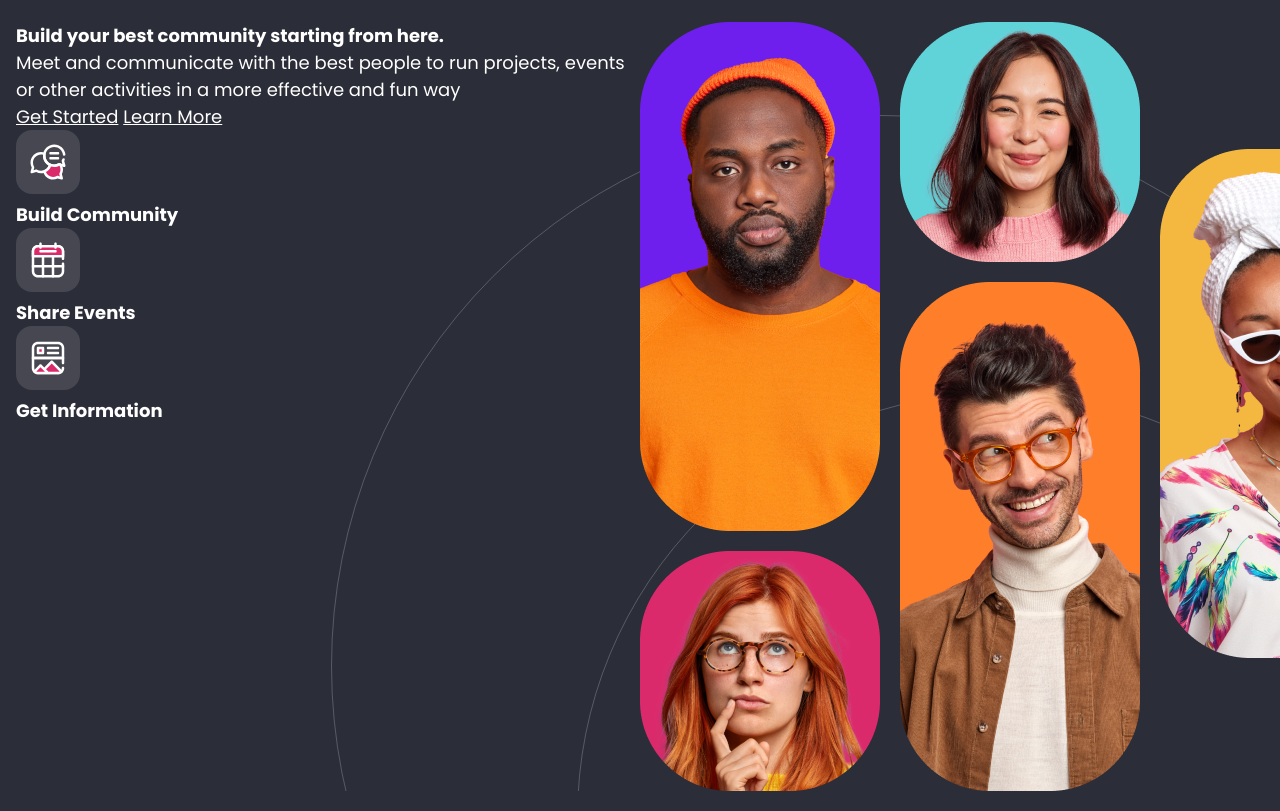
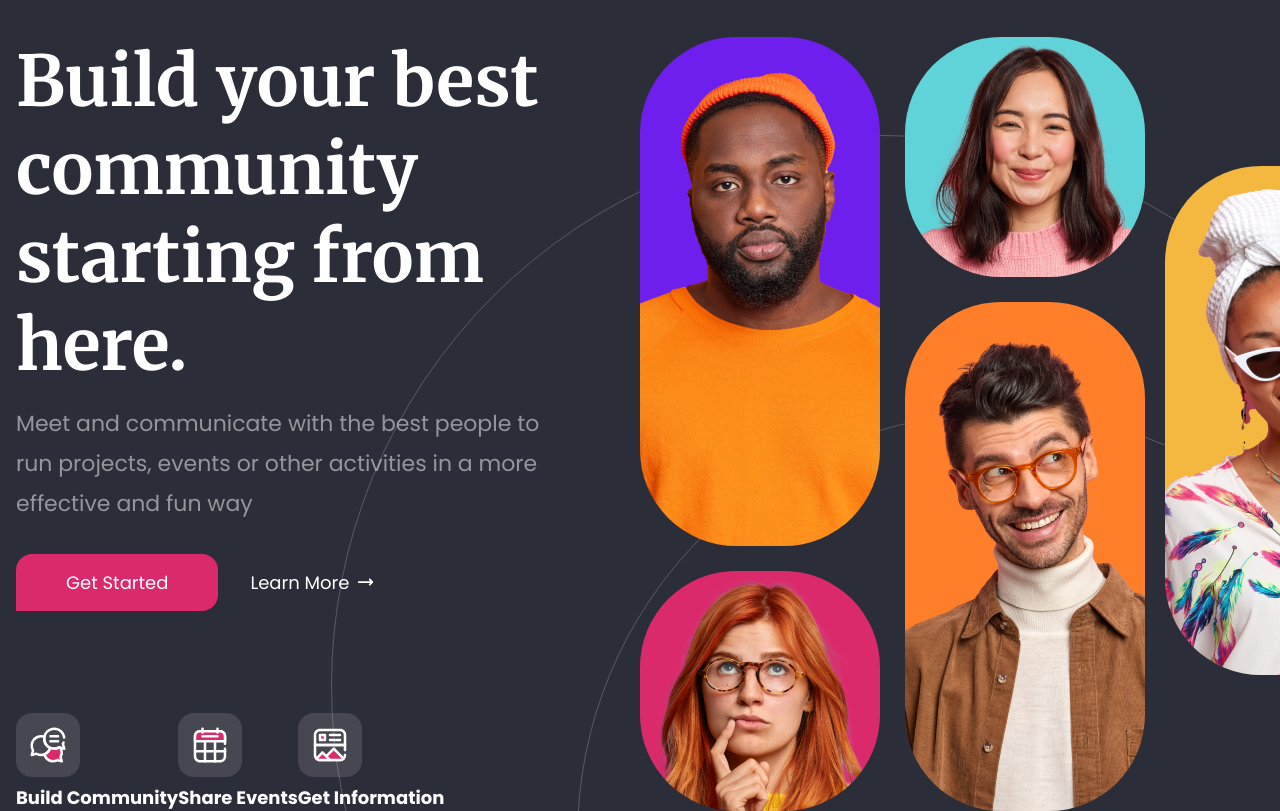
Before and after one commit to jrramoncp/online_forum_header, a website built with Vite: page index.html in a window 1280 px wide. Shown: the part 66-877 px from the top of the page. Built offline with nearby package versions, Linux system fonts and the light colour scheme.

Commit message:
hero styles

```diff
--- a/index.html
+++ b/index.html
@@ -25,15 +25,15 @@
         <section class="hero">
           <!-- hero main -->
           <div class="hero__main">
-            <h1 class="hero__tittle">
+            <h1 class="hero__title">
               Build your best community starting from here.
             </h1>
             <p>
               Meet and communicate with the best people to run projects, events or other activities in a more effective and fun way
             </p>
             <ul class="hero__links">
-              <a href="" class="btn">Get Started</a>
-              <a href="">Learn More</a>
+              <li><a href="" class="btn">Get Started</a></li>
+              <li><a href="" class="arrow">Learn More</a></li>
             </ul>
           </div>
 
@@ -58,13 +58,13 @@
 
         <div class="img__container">
           <div class="container1">
-            <img src="/img/man-1.png" alt="man in orange shirt" class="item1">
-            <img src="/img/woman-1.png" alt="woman whith glasses" class="item2">
-            <img src="/img/woman-2.png" alt="woman smiling" class="item3">
-            <img src="/img/man-2.png" alt="man with glasses" class="item4">
+            <img src="/img/man-1.png" alt="man in orange shirt" class="item1 big">
+            <img src="/img/woman-1.png" alt="woman whith glasses" class="item2 small">
+            <img src="/img/woman-2.png" alt="woman smiling" class="item3 small">
+            <img src="/img/man-2.png" alt="man with glasses" class="item4 big">
           </div>
           <div class="container2">
-            <img src="/img/woman-3.png" alt="woman with sunglasses smiling" class="item5">
+            <img src="/img/woman-3.png" alt="woman with sunglasses smiling" class="item5 big">
           </div>
 
         </div>
--- a/src/sass/abstract/__variables.scss
+++ b/src/sass/abstract/__variables.scss
@@ -8,6 +8,7 @@
 $font-tertiary-color: #ABABAB;
 $red-color: #DB2A6B;
 $background-color: #2B2D38;
+$gold-shadow: rgba(255, 215, 0, 0.7);
 
 //FONT WEIGHT
 
--- a/src/sass/layout/_header.scss
+++ b/src/sass/layout/_header.scss
@@ -6,7 +6,7 @@
     justify-content: space-between;
     align-items: center;
     padding-top: 25px;
-    padding-bottom: 25px;
+    padding-bottom: 40px;
     .main__nav{
         ul{
             @include m.reset-list();
--- a/src/sass/layout/_main.scss
+++ b/src/sass/layout/_main.scss
@@ -3,8 +3,67 @@
 
 main{
     display: flex;
+    justify-content: space-between;
+    section.hero{
+        display: flex;
+        flex-direction: column;
+        justify-content: space-between;
+        max-width: 45%;
+        // HERO MAIN
+        .hero__main{
+            .hero__title{
+                font-size: 70px;
+                font-weight: v.$font-bold;
+                font-family: v.$title-font;
+                margin-bottom: 15px;
+            }
+
+            p{
+                font-size: 22px;
+                color: v.$font-secondary-color;
+                line-height: 40px;
+                margin-bottom: 30px;
+            }
+
+            .hero__links{
+                @include m.reset-list();
+                .arrow{
+                    display: inline-block;
+                    background-image: url(/img/arrow-icon.svg);
+                    background-repeat: no-repeat;
+                    background-position: right center;
+                    background-size: contain;
+                    padding-right: 30px;
+                    &:hover{
+                        text-decoration: underline;
+                    }
+                }
+                .btn{
+                    display: inline-block;
+                    background-color: v.$red-color;
+                    padding: 15px 50px;
+                    border-top-left-radius: 16px;
+                    border-top-right-radius: 16px;
+                    border-bottom-right-radius: 16px;
+                    transition: 0.5s ease;
+                    &:hover{
+                        box-shadow:0px 0px 17px 8px v.$gold-shadow;
+                        background-color: #ff9800;
+                        color: #fff3e0;
+                    }
+                }
+            }
+
+        }
 
 
+
+
+
+        .hero__services{
+            display: flex;
+        }
+    }
 
 
 
@@ -13,14 +72,25 @@
 
     div.img__container{
         min-width: 50%;
+        max-width: 50%;
         display: flex;
         align-items: center;
         gap: 20px;
+
+        img{
+            transition: transform 0.3s ease-in-out;
+            border-radius: 96px;
+            &:hover{
+                box-shadow:0px 0px 17px 8px v.$gold-shadow;
+                transform: scale(1.1);
+            }
+
+        }
         .container1{
             display: grid;
             grid-template-columns: repeat(1fr, 2);
             grid-template-rows: repeat(1fr, 3);
-            gap: 20px;
+            gap: 25px;
 
             .item1{
                 grid-column: 1;
@@ -38,6 +108,7 @@
                 grid-row: 1;
             }
 
+
             .item4{
                 grid-column: 2;
                 grid-row: 2 / span 2;
--- a/src/sass/style.scss
+++ b/src/sass/style.scss
@@ -21,7 +21,7 @@
 }
 
 .page{
-    max-width: 1600px;
+    max-width: 1400px;
     padding-left: 16px;
     padding-right: 16px;
     margin-right: auto;
```
